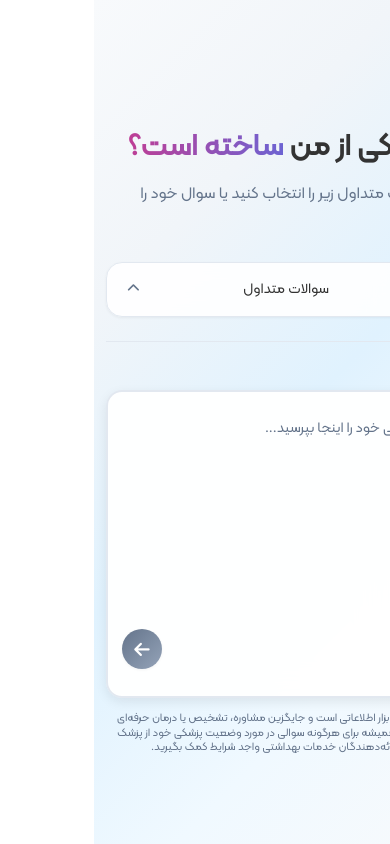
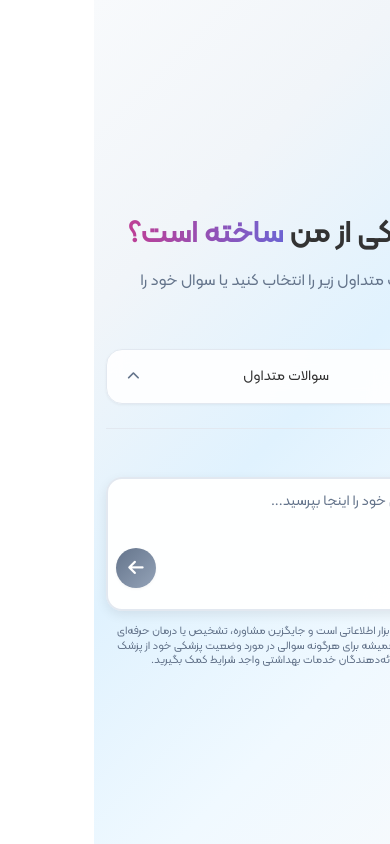
Before and after one commit to navidmovafeghi/salamatbot, a Next.js app in the folder frontend/: page / in a window 390 px wide. Built offline with nearby package versions, Linux system fonts and the light colour scheme.

Commit message:
mobile view chat mode: samller chat area

```diff
--- a/frontend/app/components/SplashScreen.tsx
+++ b/frontend/app/components/SplashScreen.tsx
@@ -15,12 +15,12 @@ export default function SplashScreen({ onComplete }: SplashScreenProps) {
 
     const timer2 = setTimeout(() => {
       setAnimationPhase('splitOut')
-    }, 2000) // Show for 1.5 seconds after fade in
+    }, 3000) // Show for 2.5 seconds after fade in
 
     const timer3 = setTimeout(() => {
       setIsVisible(false)
       onComplete()
-    }, 3000) // Split animation duration
+    }, 4000) // Split animation duration
 
     return () => {
       clearTimeout(timer1)
--- a/frontend/app/globals.css
+++ b/frontend/app/globals.css
@@ -907,22 +907,35 @@ body.chat-mode {
 
     /* Mobile Chat Form Enhancements */
     .chat-form {
-        display: flex;
-        flex-direction: column;
-        min-height: 40vh; /* Take up more vertical space */
+        display: flex !important;
+        flex-direction: column !important;
+        min-height: 9vh !important; /* Half of 18vh */
     }
 
     .chat-input-area {
-        padding: 1rem;
-        border-radius: 16px;
-        min-height: 180px; /* Increased height for mobile */
-        flex: 1; /* Allow it to grow */
+        padding: 0.5rem !important;
+        border-radius: 16px !important;
+        min-height: 50px !important; /* Half of 100px */
+        flex: 1 !important; /* Allow it to grow */
     }
 
     .chat-input-area textarea {
-        font-size: 0.95rem;
-        min-height: 120px; /* Taller textarea */
-        padding-top: 0.75rem;
+        font-size: 0.9rem !important;
+        min-height: 30px !important; /* Half of 60px */
+        padding-top: 0.25rem !important;
+    }
+
+    /* Override the chat-active specific rules */
+    .container.chat-active .chat-input-area {
+        min-height: 50px !important;
+        padding: 0.5rem !important;
+    }
+
+    .container.chat-active .chat-input-area textarea {
+        height: auto !important;
+        min-height: 30px !important;
+        padding-top: 0.25rem !important;
+        padding-bottom: 0.25rem !important;
     }
 
     .submit-button {
@@ -945,7 +958,7 @@ body.chat-mode {
     }
 
     #chat-history {
-        max-height: 350px;
+        max-height: 600px; /* Increased even more to utilize the extra space */
     }
 
     .chat-message {
@@ -965,9 +978,9 @@ body.chat-mode {
     }
 
     .container.chat-active .chat-form {
-        min-height: 35vh; /* Ensure minimum height in chat mode */
-        margin-top: auto;
-        padding: 1rem;
+        min-height: 7.5vh !important; /* Half of 15vh */
+        margin-top: auto !important;
+        padding: 0.75rem !important;
     }
 
     .container.chat-active .disclaimer {
```
Also changed, not shown: 2 other files (tests, documents, lock files or other folders).
